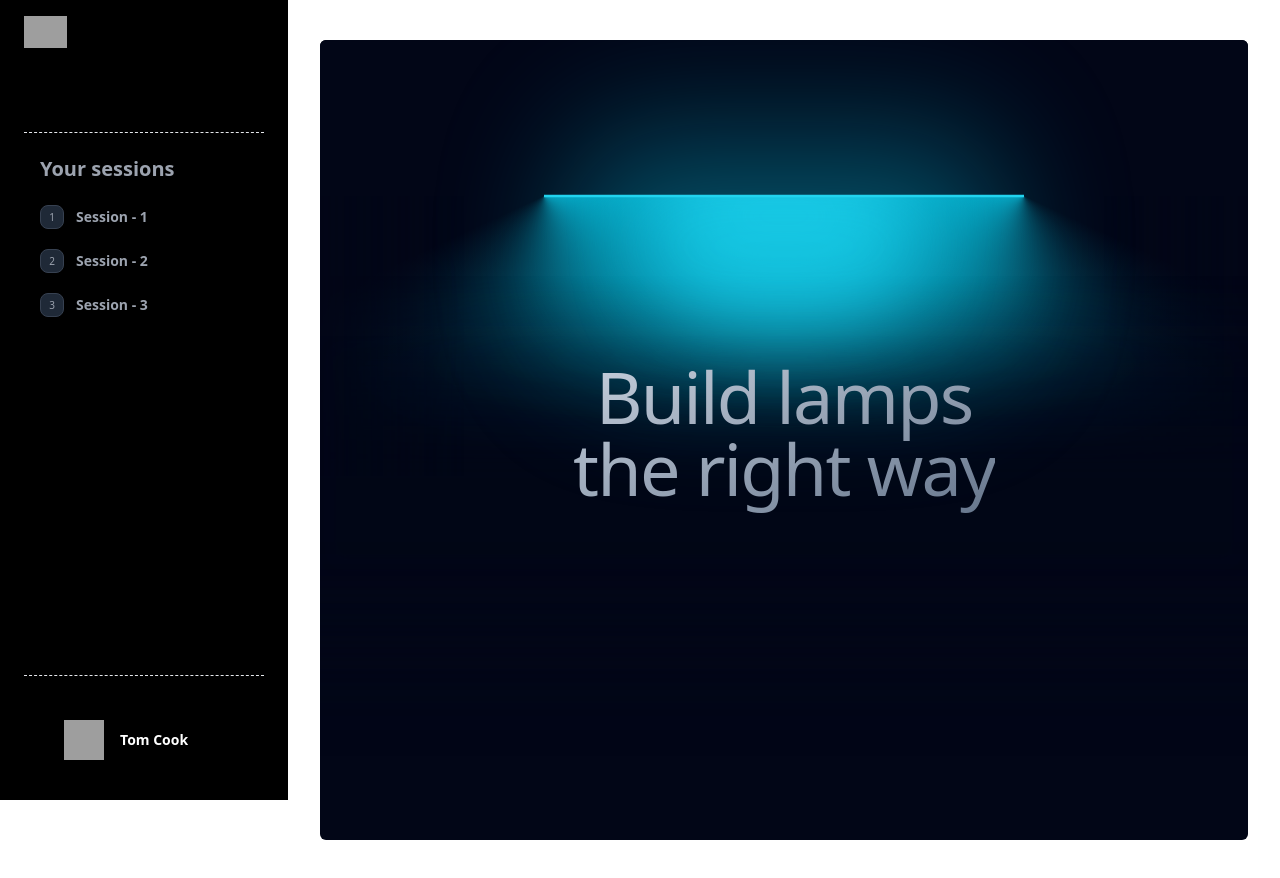
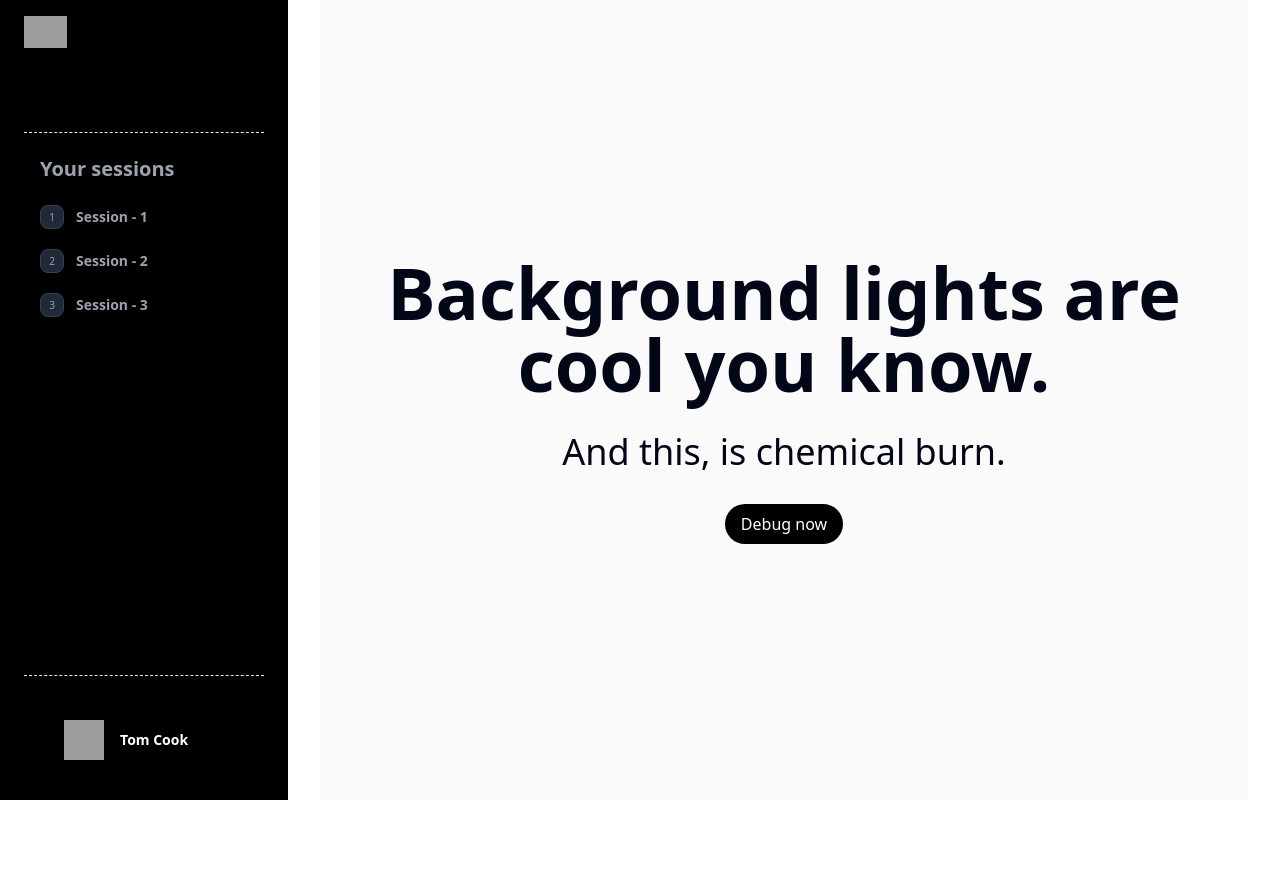
Before and after one commit to Anushlinux/RepoSeek, a React (Vite) app in the folder reposeek/: page / in a window 1280 px wide. After the commit the page ends 800 px from the top, so only its background shows below. Built offline with nearby package versions, Linux system fonts and the light colour scheme; grey boxes are pictures that could not be loaded.

Commit message:
aurora add (animation not fixed)

```diff
--- /dev/null
+++ b/reposeek/src/components/aurora-bg.tsx
@@ -0,0 +1,54 @@
+"use client";
+import { cn } from "../util/cn";
+import React, { ReactNode } from "react";
+
+interface AuroraBackgroundProps extends React.HTMLProps<HTMLDivElement> {
+  children: ReactNode;
+  showRadialGradient?: boolean;
+}
+
+export const AuroraBackground = ({
+  className,
+  children,
+  showRadialGradient = true,
+  ...props
+}: AuroraBackgroundProps) => {
+  return (
+    <main>
+      <div
+        className={cn(
+          "relative flex flex-col  h-[100vh] items-center justify-center bg-zinc-50 dark:bg-zinc-900  text-slate-950 transition-bg",
+          className
+        )}
+        {...props}
+      >
+        <div className="absolute inset-0 overflow-hidden">
+          <div
+            //   I'm sorry but this is what peak developer performance looks like // trigger warning
+            className={cn(
+              `
+            [--white-gradient:repeating-linear-gradient(100deg,var(--white)_0%,var(--white)_7%,var(--transparent)_10%,var(--transparent)_12%,var(--white)_16%)]
+            [--dark-gradient:repeating-linear-gradient(100deg,var(--black)_0%,var(--black)_7%,var(--transparent)_10%,var(--transparent)_12%,var(--black)_16%)]
+            [--aurora:repeating-linear-gradient(100deg,var(--blue-500)_10%,var(--indigo-300)_15%,var(--blue-300)_20%,var(--violet-200)_25%,var(--blue-400)_30%)]
+            [background-image:var(--white-gradient),var(--aurora)]
+            dark:[background-image:var(--dark-gradient),var(--aurora)]
+            [background-size:300%,_200%]
+            [background-position:50%_50%,50%_50%]
+            filter blur-[10px] invert dark:invert-0
+            after:content-[""] after:absolute after:inset-0 after:[background-image:var(--white-gradient),var(--aurora)]
+            after:dark:[background-image:var(--dark-gradient),var(--aurora)]
+            after:[background-size:200%,_100%]
+            after:animate-aurora after:[background-attachment:fixed] after:mix-blend-difference
+            pointer-events-none
+            absolute -inset-[10px] opacity-50 will-change-transform`,
+
+              showRadialGradient &&
+                `[mask-image:radial-gradient(ellipse_at_100%_0%,black_10%,var(--transparent)_70%)]`
+            )}
+          ></div>
+        </div>
+        {children}
+      </div>
+    </main>
+  );
+};
--- a/reposeek/src/components/lamp.tsx
+++ /dev/null
@@ -1,86 +0,0 @@
-"use client";
-import React from "react";
-import { motion } from "framer-motion";
-import { cn } from "../util/cn.ts";
-
-
-export const LampContainer = ({
-  children,
-  className,
-}: {
-  children: React.ReactNode,
-  className?: string,
-}) => {
-  return (
-    <div
-      className={cn(
-        "relative flex min-h-screen flex-col items-center justify-center overflow-hidden bg-slate-950 w-full rounded-md z-0",
-        className
-      )}
-    >
-      <div className="relative flex w-full flex-1 scale-y-125 items-center justify-center isolate z-0 ">
-        <motion.div
-          initial={{ opacity: 0.5, width: "15rem" }}
-          whileInView={{ opacity: 1, width: "30rem" }}
-          transition={{
-            delay: 0.3,
-            duration: 0.8,
-            ease: "easeInOut",
-          }}
-          style={{
-            backgroundImage: `conic-gradient(var(--conic-position), var(--tw-gradient-stops))`,
-          }}
-          className="absolute inset-auto right-1/2 h-56 overflow-visible w-[30rem] bg-gradient-conic from-cyan-500 via-transparent to-transparent text-white [--conic-position:from_70deg_at_center_top]"
-        >
-          <div className="absolute  w-[100%] left-0 bg-slate-950 h-40 bottom-0 z-20 [mask-image:linear-gradient(to_top,white,transparent)]" />
-          <div className="absolute  w-40 h-[100%] left-0 bg-slate-950  bottom-0 z-20 [mask-image:linear-gradient(to_right,white,transparent)]" />
-        </motion.div>
-        <motion.div
-          initial={{ opacity: 0.5, width: "15rem" }}
-          whileInView={{ opacity: 1, width: "30rem" }}
-          transition={{
-            delay: 0.3,
-            duration: 0.8,
-            ease: "easeInOut",
-          }}
-          style={{
-            backgroundImage: `conic-gradient(var(--conic-position), var(--tw-gradient-stops))`,
-          }}
-          className="absolute inset-auto left-1/2 h-56 w-[30rem] bg-gradient-conic from-transparent via-transparent to-cyan-500 text-white [--conic-position:from_290deg_at_center_top]"
-        >
-          <div className="absolute  w-40 h-[100%] right-0 bg-slate-950  bottom-0 z-20 [mask-image:linear-gradient(to_left,white,transparent)]" />
-          <div className="absolute  w-[100%] right-0 bg-slate-950 h-40 bottom-0 z-20 [mask-image:linear-gradient(to_top,white,transparent)]" />
-        </motion.div>
-        <div className="absolute top-1/2 h-48 w-full translate-y-12 scale-x-150 bg-slate-950 blur-2xl"></div>
-        <div className="absolute top-1/2 z-50 h-48 w-full bg-transparent opacity-10 backdrop-blur-md"></div>
-        <div className="absolute inset-auto z-50 h-36 w-[28rem] -translate-y-1/2 rounded-full bg-cyan-500 opacity-50 blur-3xl"></div>
-        <motion.div
-          initial={{ width: "8rem" }}
-          whileInView={{ width: "16rem" }}
-          transition={{
-            delay: 0.3,
-            duration: 0.8,
-            ease: "easeInOut",
-          }}
-          className="absolute inset-auto z-30 h-36 w-64 -translate-y-[6rem] rounded-full bg-cyan-400 blur-2xl"
-        ></motion.div>
-        <motion.div
-          initial={{ width: "15rem" }}
-          whileInView={{ width: "30rem" }}
-          transition={{
-            delay: 0.3,
-            duration: 0.8,
-            ease: "easeInOut",
-          }}
-          className="absolute inset-auto z-50 h-0.5 w-[30rem] -translate-y-[7rem] bg-cyan-400 "
-        ></motion.div>
-
-        <div className="absolute inset-auto z-40 h-44 w-full -translate-y-[12.5rem] bg-slate-950 "></div>
-      </div>
-
-      <div className="relative z-50 flex -translate-y-80 flex-col items-center px-5">
-        {children}
-      </div>
-    </div>
-  );
-};
--- a/reposeek/src/components/landingPage.jsx
+++ b/reposeek/src/components/landingPage.jsx
@@ -1,7 +1,10 @@
 import { useState } from 'react'
 import { motion } from "framer-motion";
+import React from "react";
+import { AuroraBackground } from "../components/aurora-bg";
+
 import { Dialog, DialogPanel, Transition, TransitionChild } from '@headlessui/react'
-import { LampContainer } from '../components/lamp'
+
 import {
   Bars3Icon,
   CalendarIcon,
@@ -206,22 +209,30 @@
           </a>
         </div>
 
-        <main className="py-10 lg:pl-72">
+        <main className=" lg:pl-72">
           <div className="px-4 sm:px-6 lg:px-8">
-            <LampContainer>
-              <motion.h1
-                initial={{ opacity: 0.5, y: 100 }}
+            <AuroraBackground>
+              <motion.div
+                initial={{ opacity: 0.0, y: 40 }}
                 whileInView={{ opacity: 1, y: 0 }}
                 transition={{
                   delay: 0.3,
                   duration: 0.8,
                   ease: "easeInOut",
                 }}
-                className="mt-8 bg-gradient-to-br from-slate-300 to-slate-500 py-4 bg-clip-text text-center text-4xl font-medium tracking-tight text-transparent md:text-7xl"
+                className="relative flex flex-col gap-4 items-center justify-center px-4"
               >
-                Build lamps <br /> the right way
-              </motion.h1>
-            </LampContainer>
+                <div className="text-3xl md:text-7xl font-bold dark:text-white text-center">
+                  Background lights are cool you know.
+                </div>
+                <div className="font-extralight text-base md:text-4xl dark:text-neutral-200 py-4">
+                  And this, is chemical burn.
+                </div>
+                <button className="bg-black dark:bg-white rounded-full w-fit text-white dark:text-black px-4 py-2">
+                  Debug now
+                </button>
+              </motion.div>
+            </AuroraBackground>
           </div>
         </main>
       </div>
--- a/reposeek/tailwind.config.js
+++ b/reposeek/tailwind.config.js
@@ -1,3 +1,7 @@
+const {
+  default: flattenColorPalette,
+} = require("tailwindcss/lib/util/flattenColorPalette");
+
 /** @type {import('tailwindcss').Config} */
 export default {
   content: [
@@ -7,8 +11,36 @@
     "./pages/**/*.{js,ts,jsx,tsx,mdx}",
     "./components/**/*.{js,ts,jsx,tsx,mdx}",
   ],
+  darkMode: false, // or 'media' or 'class'
   theme: {
-    extend: {},
+    extend: {
+      extend: {
+        animation: {
+          aurora: "aurora 60s linear infinite",
+        },
+        keyframes: {
+          aurora: {
+            from: {
+              backgroundPosition: "50% 50%, 50% 50%",
+            },
+            to: {
+              backgroundPosition: "350% 50%, 350% 50%",
+            },
+          },
+        },
+      },
+    },
+    plugins: [addVariablesForColors],
   },
-  plugins: [],
 };
+
+function addVariablesForColors({ addBase, theme }) {
+  let allColors = flattenColorPalette(theme("colors"));
+  let newVars = Object.fromEntries(
+    Object.entries(allColors).map(([key, val]) => [`--${key}`, val])
+  );
+
+  addBase({
+    ":root": newVars,
+  });
+}
```
